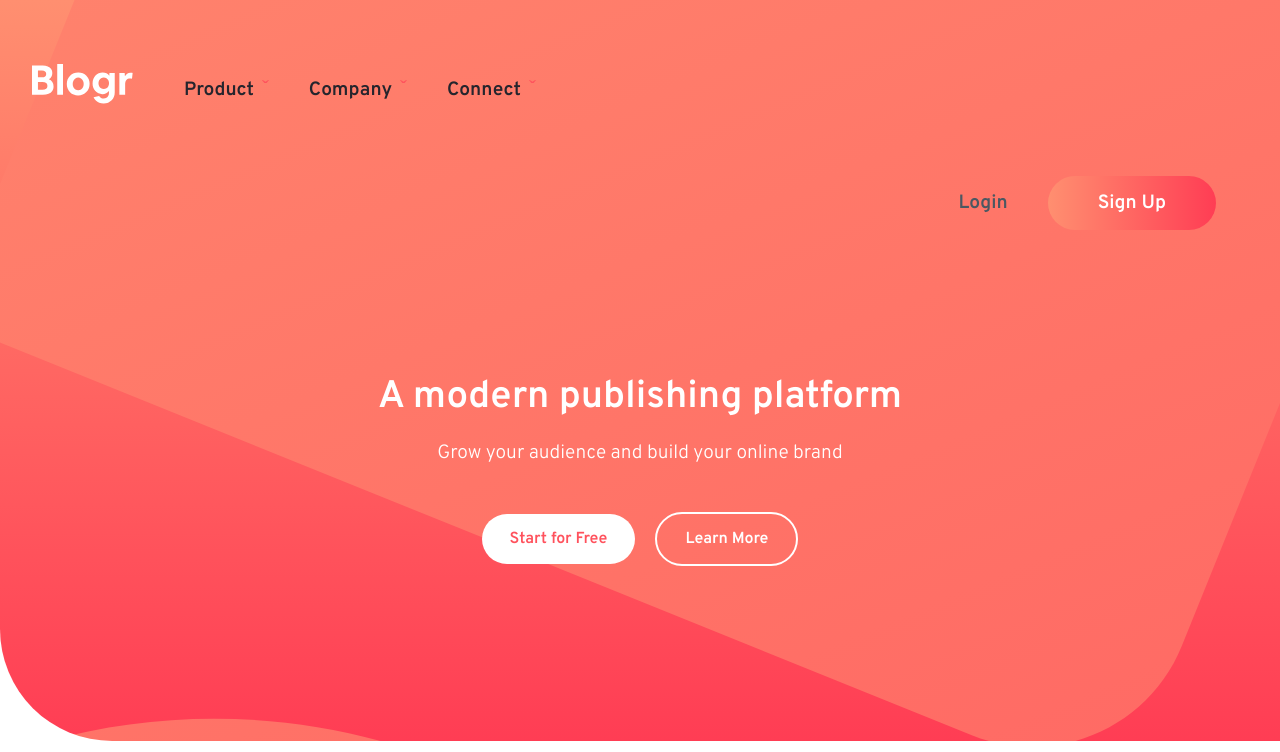
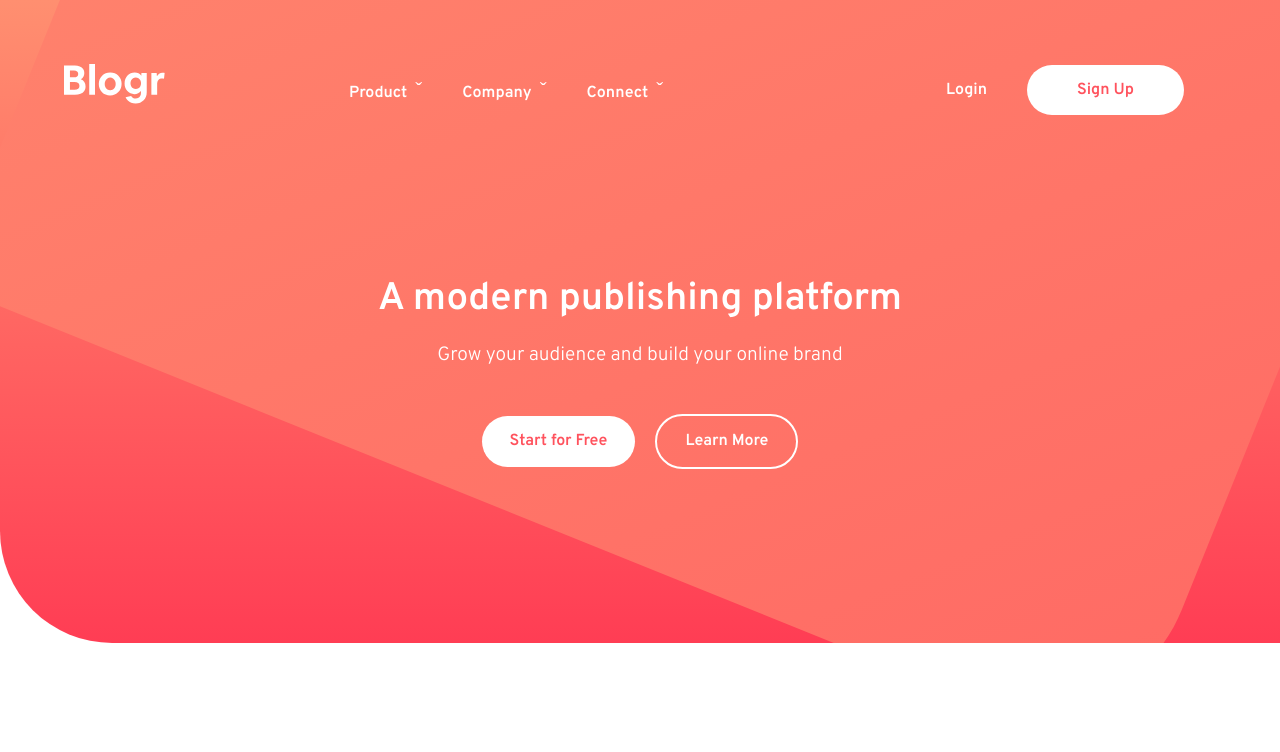
Before and after one commit to ldg/ldg.github.io, a website: page index.html in a window 1280 px wide. Shown: the top 752 px of the page. Drawn offline with Linux system fonts and the light colour scheme.

Commit message:
added responsive styles for 1024px

```diff
--- a/app/js/menu.js
+++ b/app/js/menu.js
@@ -13,7 +13,9 @@ mobileMenuToggle.addEventListener('click', function(){
 
 /* toggle sub-menus */
 function submenuToggle (){
-    let submenu = this.nextElementSibling;
+    let submenuParent = this;
+    let submenu = submenuParent.nextElementSibling;
+    submenuParent.classList.toggle('submenu-parent');
     submenu.classList.toggle('active');
 }
 
@@ -27,15 +29,16 @@ for( let item of items  ) {
 // function closeSubmenu(e) {
 
 //     let submenus = mobileMenuContainer.querySelectorAll('.submenu');
+//     let isClickedInside = subMenu.contains(e.target);
+
 
 //     submenus.forEach( function(submenu){
-//         if(submenu.classList.contains('active') ){
-//             submenu.classList.remove('active');
+//         if(!isClickedInside && submenu.classList.contains('active') ){
+//             submenu.querySelector('active').classList.remove('active');
+//             // console.log(submenu);
 //         }
 //     })
 
 
-//     console.log('in the mobile menu container');
-
 //   }
-// mobileMenuContainer.addEventListener('click', closeSubmenu, false);
+// document.addEventListener('click', closeSubmenu, false);
--- a/app/scss/_header.scss
+++ b/app/scss/_header.scss
@@ -39,6 +39,5 @@ header{
 }
 img.logo {
     float: left;
-    margin-top: 4rem;
     margin-left: 2rem;
 }
--- a/app/scss/_nav.scss
+++ b/app/scss/_nav.scss
@@ -83,7 +83,7 @@ span.hamburger {
                 font-weight: 700;
                 padding: 0 .5rem;
                 text-decoration: none;
-                color: $very-greyblue;
+                color: $very-darkblue;
             }
             a.button {
                 background:linear-gradient(to right, $gradient-verylightred,$gradient-lightred);
@@ -92,6 +92,12 @@ span.hamburger {
                 color: $white;
             }
 
+        }
+        li.carat {
+            a {
+                color:$very-darkblue;
+                font-size: 1rem;
+            }
         }
 }
 
@@ -123,41 +129,77 @@ footer.footer {
     }
 }
 
-/* responsive */
+/*  - responsive - */
+/*large screens*/
+@media ( min-width: 1400px ) {
+    .mobile-menu-container {
+        display: flex;
+    }
+}
+
+/* medium screens */
 @media( min-width: 1024px ){
     .hide-on-desktop {
         display: none;
     }
     .mobile-menu-container {
         background: transparent;
-        display: initial;
+        display: flex;
+        margin-top: 0;
+        padding-top: 0;
+            ul.menu,
+            ul.login-menu {
+                li {
+                    a {
+                        color: $white;
+                        font-size: 1rem;
                     }
-    nav.header-menu .menu {
-        display: -webkit-box;
-        display: -ms-flexbox;
+                }
+            }
+    }
+    nav.header-menu {
+        .menu {
             display: flex;
-        -webkit-box-pack: center;
-        -ms-flex-pack: center;
             margin-right: auto;
-        -webkit-box-orient: horizontal;
-        -webkit-box-direction: normal;
-        -ms-flex-direction: row;
             flex-direction: row;
             justify-content: flex-start;
             margin-top: -1.2rem;
             margin-left: 9rem;
+                li {
+                    margin-top: 1.3rem;
                 }
-    nav.header-menu .login-menu {
-        margin-top: 2rem;
-        padding-top: 2rem;
+                .carat:after {
+                    color: $white;
+                }
+        }
+        .login-menu {
+            margin-top: 0;
+            padding-top: 0;
             border-top: none;
             list-style: none;
-        display: -webkit-box;
-        display: -ms-flexbox;
             display: flex;
-        -webkit-box-pack: center;
-        -ms-flex-pack: center;
             justify-content: flex-end;
             flex-direction: row;
+            .sign-up {
+                color: $lightred;
+                background: $white;
+                white-space: nowrap;
             }
         }
+    }
+    li.submenu-parent {
+        // position: relative;
+    }
+    ul.submenu.active {
+        background: transparent;
+        display: block;
+        // position: absolute;
+        // top: 0;
+        // left: 0;
+    }
+}
+
+/* small screens */
+@media( min-width: 414px ){
+
+}
--- a/index.html
+++ b/index.html
@@ -20,13 +20,15 @@
 </head>
 <body>
 <header>
-  <img src="img/logo.svg" class="logo" alt="Blogr">
+
   <nav class="header-menu">
+
     <div class="mobile-menu-toggle hide-on-desktop">
       <span class="hamburger"></span>
       <span class="hamburger"></span>
       <span class="hamburger"></span>
     </div>
+    <img src="img/logo.svg" class="logo" alt="Blogr">
     <div class="mobile-menu-container">
       <ul class="menu">
         <li class="carat item has-submenu"><a href="#">Product</a></li>
@@ -53,7 +55,7 @@
       </ul>
       <ul class="login-menu">
         <li><a href="#">Login</a></li>
-        <li><a class="button" href="#">Sign Up</a></li>
+        <li><a class="button sign-up" href="#">Sign Up</a></li>
       </ul>
     </div>
   </nav>
```
Also changed, not shown: css/main.css. Lines whose indentation alone changed are shown as unchanged.
